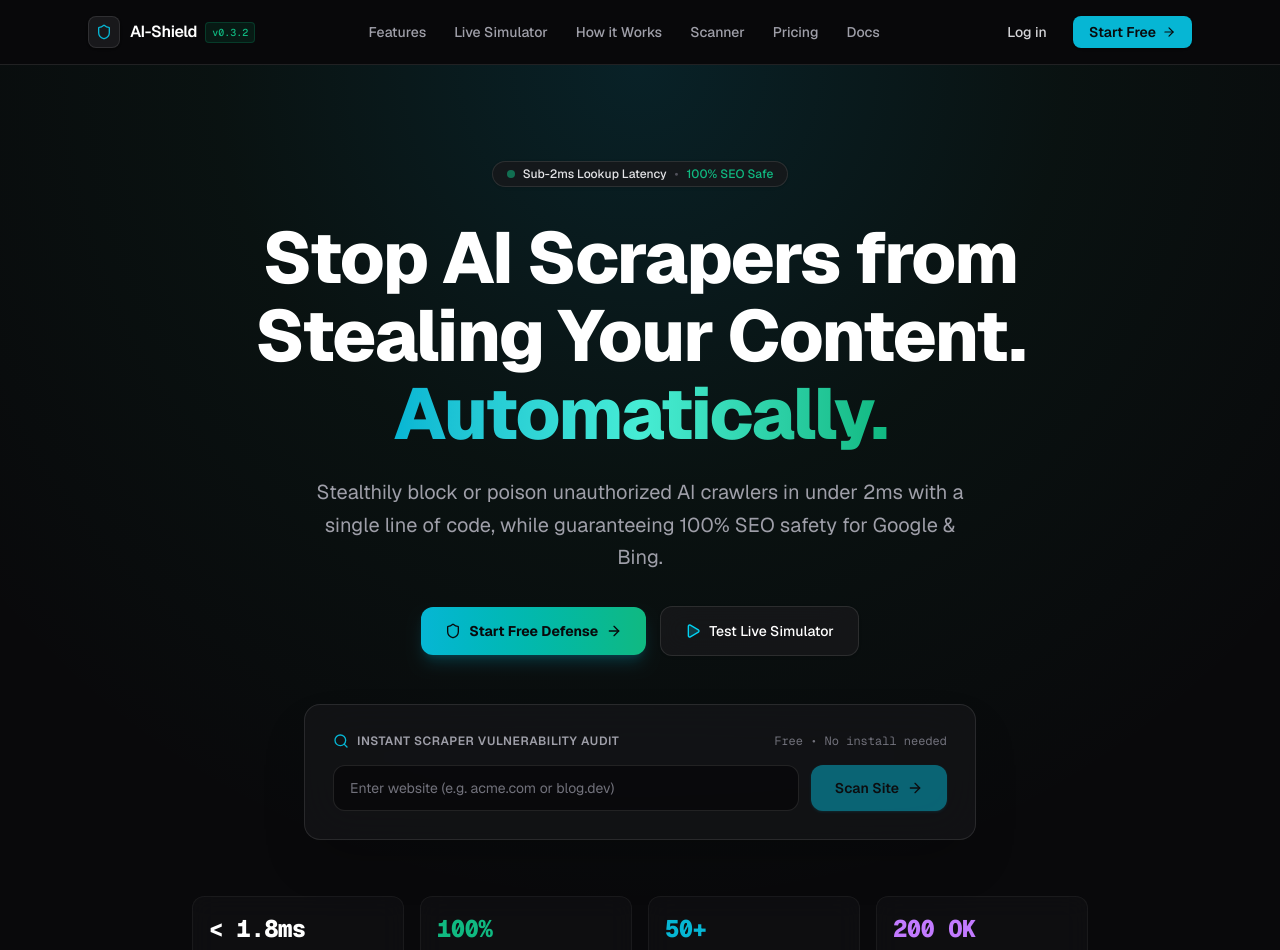
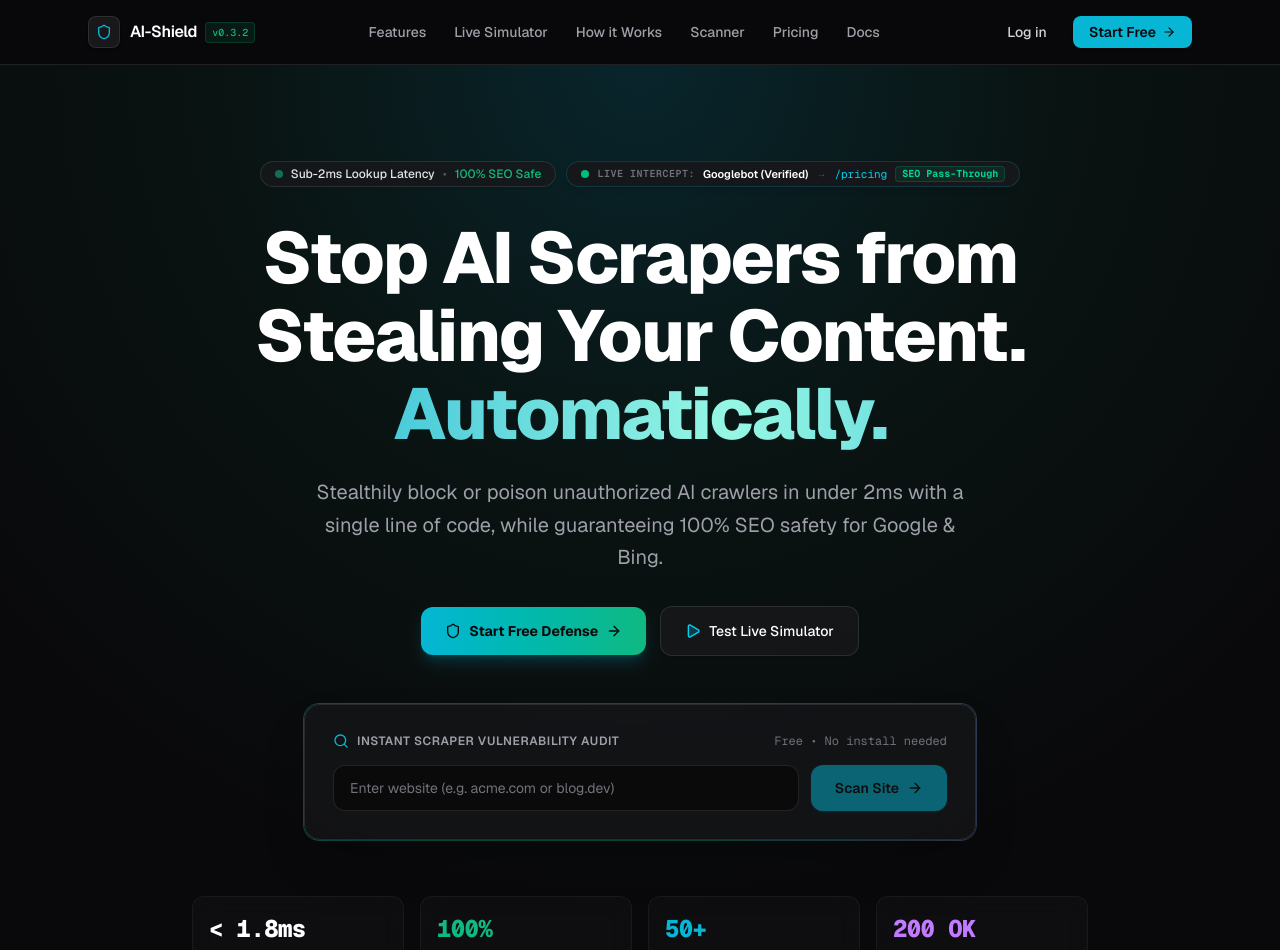
Before and after one commit to samimcodes/AI-Shield, a Next.js app in the folder website/: page / in a window 1280 px wide. Shown: the top 950 px of the page. Built offline with nearby package versions, Linux system fonts and the light colour scheme.

Commit message:
feat(ui): add live crawler ticker, animated ambient orbs, border beam, and text shimmer to Hero

```diff
--- a/website/app/globals.css
+++ b/website/app/globals.css
@@ -28,7 +28,72 @@ body {
 }
 
 .radial-spotlight {
-  background: radial-gradient(circle at 50% 0%, rgba(6, 182, 212, 0.14) 0%, rgba(16, 185, 129, 0.05) 35%, transparent 70%);
+  background: radial-gradient(circle at 50% 0%, rgba(6, 182, 212, 0.16) 0%, rgba(16, 185, 129, 0.06) 35%, transparent 70%);
+}
+
+/* Animations */
+@keyframes pulseSlow {
+  0%, 100% {
+    opacity: 0.7;
+    transform: translate(-50%, -50%) scale(1);
+  }
+  50% {
+    opacity: 1;
+    transform: translate(-50%, -50%) scale(1.08);
+  }
+}
+
+@keyframes textShimmer {
+  0% {
+    background-position: 0% 50%;
+  }
+  50% {
+    background-position: 100% 50%;
+  }
+  100% {
+    background-position: 0% 50%;
+  }
+}
+
+@keyframes floatSlow {
+  0%, 100% {
+    transform: translateY(0px);
+  }
+  50% {
+    transform: translateY(-8px);
+  }
+}
+
+.animate-pulse-slow {
+  animation: pulseSlow 8s ease-in-out infinite;
+}
+
+.animate-text-shimmer {
+  background-size: 200% auto;
+  animation: textShimmer 4s ease infinite;
+}
+
+.animate-float {
+  animation: floatSlow 5s ease-in-out infinite;
+}
+
+.border-beam {
+  position: relative;
+}
+
+.border-beam::before {
+  content: '';
+  position: absolute;
+  inset: -1px;
+  border-radius: inherit;
+  padding: 1px;
+  background: linear-gradient(90deg, rgba(6, 182, 212, 0.4), rgba(16, 185, 129, 0.4), rgba(168, 85, 247, 0.4), rgba(6, 182, 212, 0.4));
+  background-size: 300% 300%;
+  animation: textShimmer 6s linear infinite;
+  -webkit-mask: linear-gradient(#fff 0 0) content-box, linear-gradient(#fff 0 0);
+  -webkit-mask-composite: xor;
+  mask-composite: exclude;
+  pointer-events: none;
 }
 
 /* Glassmorphism & subtle borders */
--- a/website/components/Hero.tsx
+++ b/website/components/Hero.tsx
@@ -18,6 +18,22 @@ export default function Hero() {
   const [url, setUrl] = useState('');
   const [scanState, setScanState] = useState<'idle' | 'scanning' | 'completed'>('idle');
   const [scanStep, setScanStep] = useState(0);
+
+  const liveEvents = [
+    { bot: 'GPTBot (OpenAI)', path: '/api/products', verdict: 'Poisoned (HTTP 200 OK)', latency: '1.2ms' },
+    { bot: 'ClaudeBot (Anthropic)', path: '/blog/research-data', verdict: 'Poisoned (HTTP 200 OK)', latency: '0.9ms' },
+    { bot: 'Googlebot (Verified)', path: '/pricing', verdict: 'SEO Pass-Through', latency: '0.4ms' },
+    { bot: 'ByteSpider (TikTok)', path: '/docs/architecture', verdict: 'Quarantined', latency: '1.4ms' },
+    { bot: 'PerplexityBot', path: '/api/v1/metrics', verdict: 'Poisoned (HTTP 200 OK)', latency: '1.1ms' },
+  ];
+  const [currentEventIndex, setCurrentEventIndex] = useState(0);
+
+  useEffect(() => {
+    const interval = setInterval(() => {
+      setCurrentEventIndex((prev) => (prev + 1) % liveEvents.length);
+    }, 3200);
+    return () => clearInterval(interval);
+  }, [liveEvents.length]);
 
   const scanSteps = [
     'Probing robots.txt & AI crawler directives...',
@@ -51,22 +67,46 @@ export default function Hero() {
 
   return (
     <section className="relative overflow-hidden pt-16 pb-20 md:pt-24 md:pb-28 bg-grid-pattern radial-spotlight">
-      {/* Background ambient gradient */}
-      <div className="absolute top-1/3 left-1/2 -translate-x-1/2 -translate-y-1/2 w-[700px] h-[360px] bg-gradient-to-tr from-cyan-500/10 via-emerald-500/10 to-transparent blur-[140px] -z-10 pointer-events-none rounded-full" />
+      {/* Background ambient lighting & floating orbs */}
+      <div className="absolute top-1/4 left-1/2 -translate-x-1/2 -translate-y-1/2 w-[850px] h-[400px] bg-gradient-to-tr from-cyan-500/15 via-emerald-500/10 to-purple-500/10 blur-[150px] -z-10 pointer-events-none rounded-full animate-pulse-slow" />
+      <div className="absolute top-12 left-1/4 w-72 h-72 bg-cyan-500/10 blur-[120px] -z-10 pointer-events-none rounded-full animate-float" />
+      <div className="absolute top-24 right-1/4 w-72 h-72 bg-emerald-500/10 blur-[120px] -z-10 pointer-events-none rounded-full animate-float" style={{ animationDelay: '2.5s' }} />
 
       <div className="mx-auto max-w-5xl px-4 sm:px-6 text-center">
-        {/* Status Pill */}
-        <div className="inline-flex items-center gap-2 rounded-full border border-white/10 bg-zinc-900/80 px-3.5 py-1 text-xs font-medium text-zinc-300 shadow-sm backdrop-blur-md mb-8">
-          <span className="flex h-2 w-2 rounded-full bg-[#10B981] animate-pulse" />
-          <span className="text-zinc-200">Sub-2ms Lookup Latency</span>
-          <span className="text-zinc-600">•</span>
-          <span className="text-[#10B981] font-medium">100% SEO Safe</span>
+        {/* Top Badges: Live Intercept & Status */}
+        <div className="flex flex-wrap items-center justify-center gap-2.5 mb-8">
+          {/* Status Pill */}
+          <div className="inline-flex items-center gap-2 rounded-full border border-white/10 bg-zinc-900/80 px-3.5 py-1 text-xs font-medium text-zinc-300 shadow-sm backdrop-blur-md">
+            <span className="flex h-2 w-2 rounded-full bg-[#10B981] animate-pulse" />
+            <span className="text-zinc-200">Sub-2ms Lookup Latency</span>
+            <span className="text-zinc-600">•</span>
+            <span className="text-[#10B981] font-medium">100% SEO Safe</span>
+          </div>
+
+          {/* Dynamic Live Crawler Ticker */}
+          <div className="inline-flex items-center gap-2 rounded-full border border-cyan-500/20 bg-zinc-900/90 px-3.5 py-1 text-xs text-zinc-300 shadow-md backdrop-blur-md transition-all duration-300">
+            <span className="relative flex h-2 w-2">
+              <span className="animate-ping absolute inline-flex h-full w-full rounded-full bg-emerald-400 opacity-75"></span>
+              <span className="relative inline-flex rounded-full h-2 w-2 bg-emerald-500"></span>
+            </span>
+            <span className="text-[10px] font-mono uppercase tracking-wider text-zinc-500 font-semibold">Live Intercept:</span>
+            <span className="font-semibold text-white text-[11px]">
+              {liveEvents[currentEventIndex].bot}
+            </span>
+            <span className="text-zinc-600 font-mono text-[10px]">→</span>
+            <span className="font-mono text-cyan-400 text-[11px]">
+              {liveEvents[currentEventIndex].path}
+            </span>
+            <span className="hidden sm:inline-flex px-1.5 py-0.2 rounded text-[10px] font-mono font-bold bg-emerald-500/10 text-emerald-400 border border-emerald-500/20">
+              {liveEvents[currentEventIndex].verdict}
+            </span>
+          </div>
         </div>
 
-        {/* Punchy Linear-style Headline */}
+        {/* Punchy Linear-style Headline with Shimmer Animation */}
         <h1 className="text-4xl sm:text-6xl md:text-7xl font-extrabold tracking-tight text-white leading-[1.08] max-w-4xl mx-auto">
           Stop AI Scrapers from Stealing Your Content.{' '}
-          <span className="text-transparent bg-clip-text bg-gradient-to-r from-[#06B6D4] via-teal-300 to-[#10B981]">
+          <span className="text-transparent bg-clip-text bg-gradient-to-r from-[#06B6D4] via-teal-200 via-emerald-400 to-[#06B6D4] animate-text-shimmer inline-block">
             Automatically.
           </span>
         </h1>
@@ -80,24 +120,24 @@ export default function Hero() {
         <div className="mt-8 flex flex-col sm:flex-row items-center justify-center gap-3.5">
           <a
             href="/dashboard"
-            className="w-full sm:w-auto inline-flex items-center justify-center gap-2 rounded-xl bg-gradient-to-r from-[#06B6D4] to-[#10B981] hover:opacity-95 text-zinc-950 font-bold px-6 py-3.5 text-sm transition-all shadow-lg shadow-cyan-500/20 active:scale-[0.98]"
+            className="w-full sm:w-auto inline-flex items-center justify-center gap-2 rounded-xl bg-gradient-to-r from-[#06B6D4] to-[#10B981] hover:opacity-95 text-zinc-950 font-bold px-6 py-3.5 text-sm transition-all shadow-lg shadow-cyan-500/20 active:scale-[0.98] group"
           >
-            <Shield className="h-4 w-4" />
+            <Shield className="h-4 w-4 transition-transform group-hover:scale-110" />
             <span>Start Free Defense</span>
-            <ArrowRight className="h-4 w-4" />
+            <ArrowRight className="h-4 w-4 transition-transform group-hover:translate-x-0.5" />
           </a>
           <a
             href="#simulator"
-            className="w-full sm:w-auto inline-flex items-center justify-center gap-2 rounded-xl border border-white/10 bg-zinc-900/80 hover:bg-zinc-800 hover:border-white/20 text-white font-medium px-6 py-3.5 text-sm transition-all shadow-sm backdrop-blur-md active:scale-[0.98]"
+            className="w-full sm:w-auto inline-flex items-center justify-center gap-2 rounded-xl border border-white/10 bg-zinc-900/80 hover:bg-zinc-800 hover:border-white/20 text-white font-medium px-6 py-3.5 text-sm transition-all shadow-sm backdrop-blur-md active:scale-[0.98] group"
           >
-            <Play className="h-4 w-4 text-cyan-400 fill-cyan-400/20" />
+            <Play className="h-4 w-4 text-cyan-400 fill-cyan-400/20 transition-transform group-hover:scale-110" />
             <span>Test Live Simulator</span>
           </a>
         </div>
 
-        {/* Interactive Live Vulnerability Scanner Widget */}
-        <div id="scanner" className="mt-12 max-w-2xl mx-auto text-left">
-          <div className="relative rounded-2xl border border-white/10 bg-zinc-900/60 p-6 sm:p-7 backdrop-blur-xl shadow-2xl">
+        {/* Interactive Live Vulnerability Scanner Widget with Border Beam */}
+        <div id="scanner" className="mt-12 max-w-2xl mx-auto text-left border-beam rounded-2xl">
+          <div className="relative rounded-2xl border border-white/10 bg-zinc-900/70 p-6 sm:p-7 backdrop-blur-2xl shadow-2xl overflow-hidden">
             {/* Header / Label */}
             <div className="flex items-center justify-between mb-4">
               <div className="flex items-center gap-2">
```
